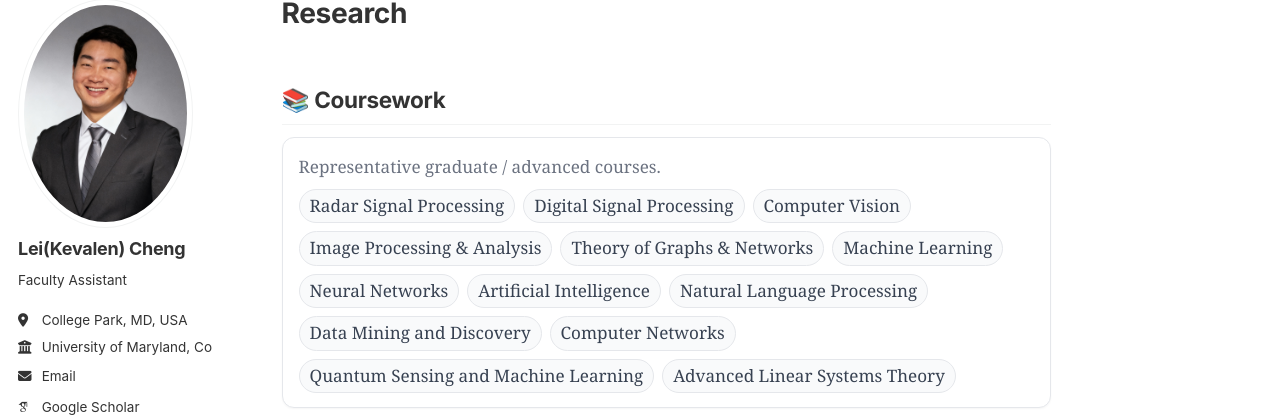
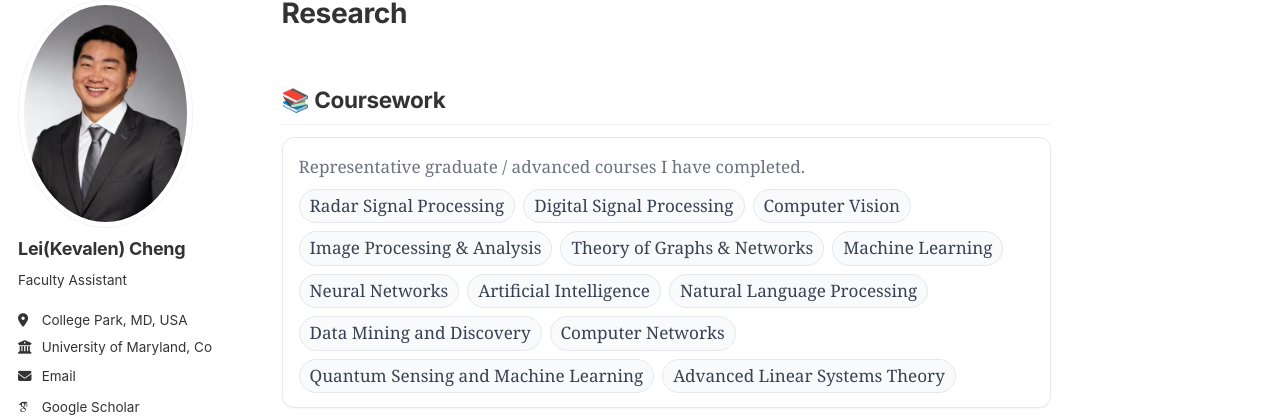
Before and after one commit to leicheng5/leicheng5.github.io, a Jekyll site: the page built from _pages/research.md, in a window 1280 px wide and 900 px high. Shown: the part 104-521 px from the top of the window. Built offline with Jekyll 4.4.1, drawn with Linux system fonts in a browser that asks for light colours; some web fonts are replaced; a script that is not in the unit is left out.

Commit message:
Update research.md

```diff
--- a/_pages/research.md
+++ b/_pages/research.md
@@ -9,7 +9,7 @@ author_profile: true
 ## 📚 Coursework
 
 <div class="cw-card">
-  <div class="cw-lead">Representative graduate / advanced courses.</div>
+  <div class="cw-lead">Representative graduate / advanced courses I have completed.</div>
   <div class="cw-pills">
     <span>Radar Signal Processing</span>
     <span>Digital Signal Processing</span>
```
